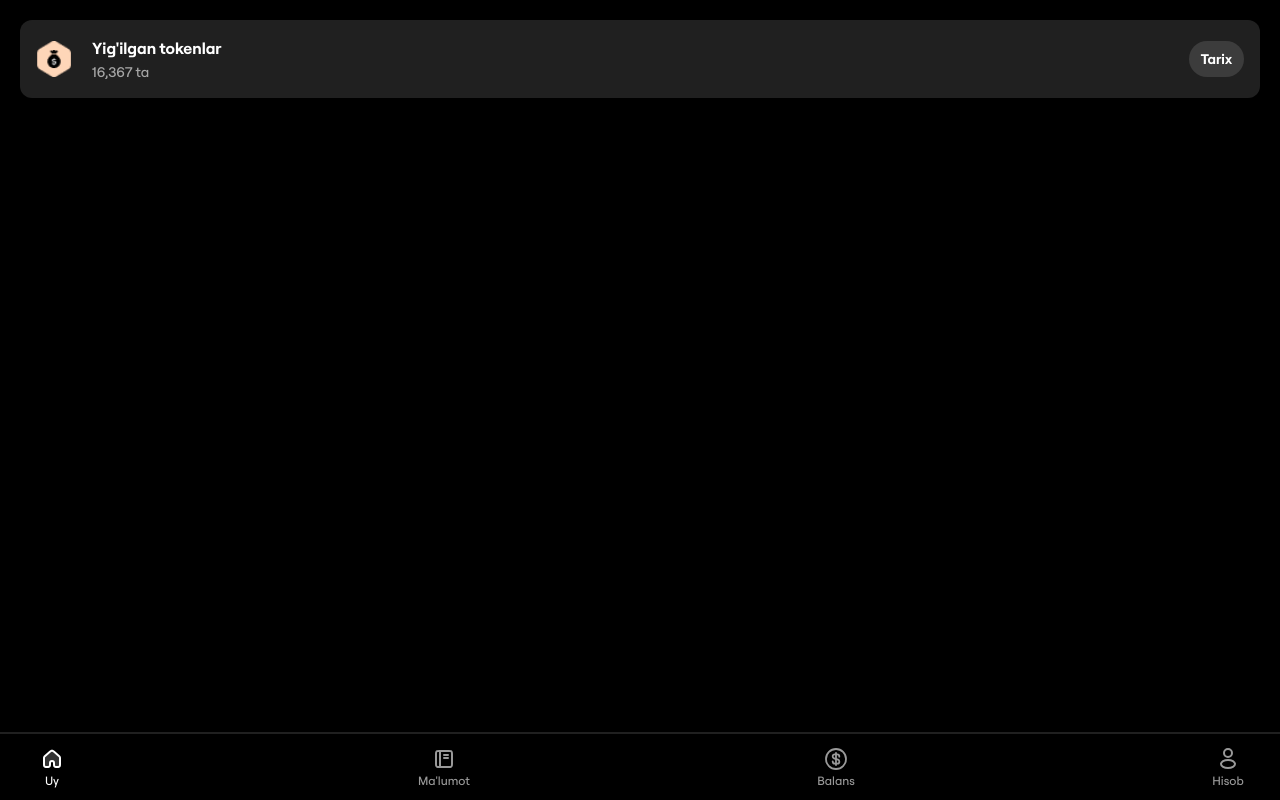
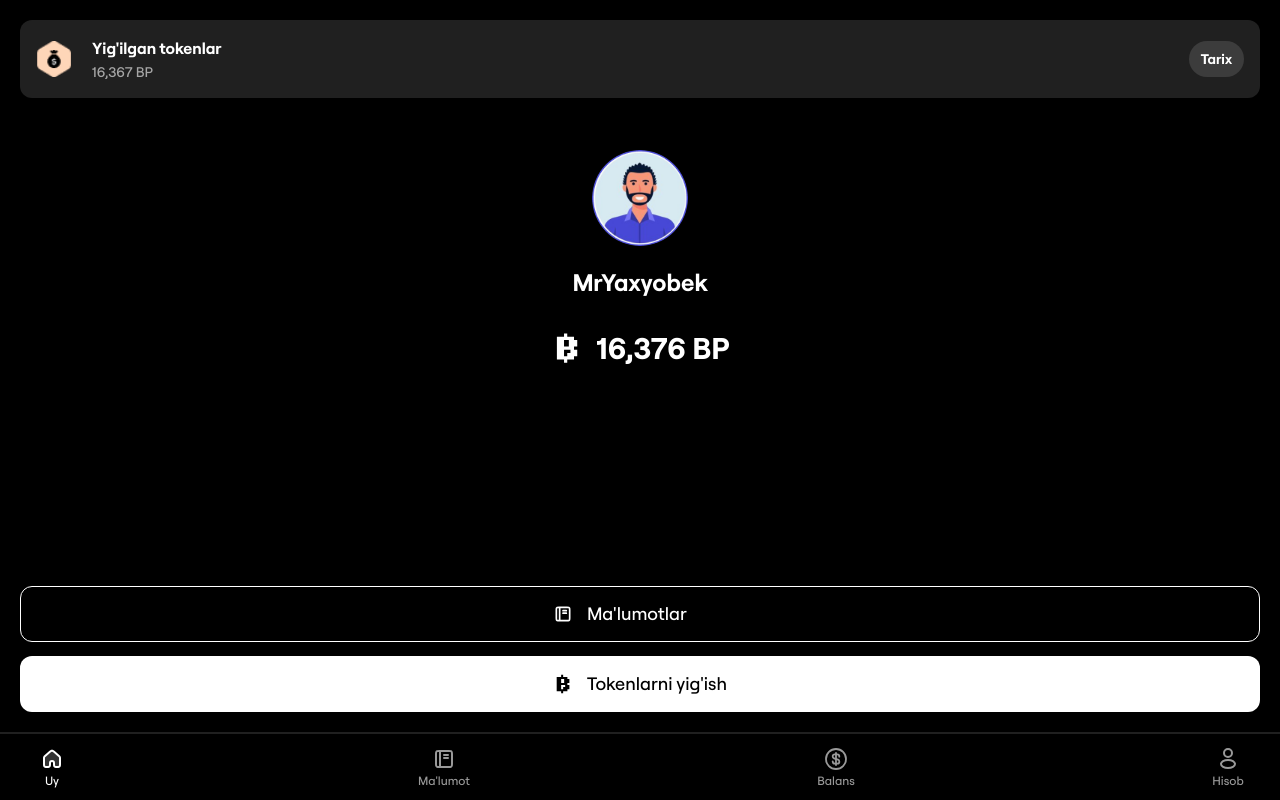
Before and after one commit to YaxyobekUz/claim-blum-tokens, a React (Vite) app: page / in a window 1280 px wide. Built offline with nearby package versions, Linux system fonts and the light colour scheme; a web font is replaced by a local one.

Commit message:
add homepage

```diff
--- a/src/pages/Home.jsx
+++ b/src/pages/Home.jsx
@@ -1,16 +1,18 @@
 import React from "react";
 import { Link } from "react-router-dom";
 
+// components
+import Blum from "../components/img/Blum";
+
 // images
 import hexagonImg from "../assets/images/others/hexagon-money.png";
+import profileImage from "../assets/images/profile/profile-pic-1.png";
 
 const Home = () => {
   return (
-    <>
+    <div className="flex flex-col gap-5 container pb-5 h-full">
       {/* header */}
-      <header className="py-5">
-        <div className="container">
-          {/* header content */}
+      <header className="py-5 mb-3">
         <div className="flex items-center justify-between bg-secondary px-4 py-3.5 rounded-xl md:py-4">
           <div className="flex items-center gap-3.5 md:gap-5">
             <img
@@ -28,7 +30,7 @@ const Home = () => {
               </div>
 
               {/* subtitle */}
-                <div className="text-sm opacity-60">16,367 ta</div>
+              <div className="text-sm opacity-60">16,367 BP</div>
             </div>
           </div>
 
@@ -40,9 +42,78 @@ const Home = () => {
             Tarix
           </Link>
         </div>
+      </header>
+
+      {/* mid content (profile wrapper) */}
+      <div className="flex flex-col items-center justify-center mb-auto">
+        {/* profile image */}
+        <img
+          width={96}
+          height={96}
+          src={profileImage}
+          alt="profile image"
+          className="size-24 bg-secondary mx-auto rounded-full mb-5"
+        />
+
+        {/* user name */}
+        <h1 className="text-2xl font-semibold text-center line-clamp-2 mb-8">
+          MrYaxyobek
+        </h1>
+
+        {/* tokens count */}
+        <div className="flex items-center justify-center gap-3.5">
+          {/* blum logo icon */}
+          <Blum size={32} />
+
+          {/* count */}
+          <p className="text-3xl font-semibold text-center">16,376 BP</p>
         </div>
-      </header>
-    </>
+      </div>
+
+      {/* main links wrapper */}
+      <div className="space-y-3.5">
+        <Link
+          to="/docs"
+          className="flex items-center justify-center gap-3.5 w-full h-14 rounded-xl border border-white"
+        >
+          {/* blum logo icon */}
+          <svg
+            width="20"
+            height="20"
+            fill="none"
+            viewBox="0 0 24 24"
+            xmlns="http://www.w3.org/2000/svg"
+          >
+            <g>
+              <path
+                id="Vector"
+                stroke="white"
+                strokeWidth="2"
+                className="fill"
+                strokeLinecap="round"
+                strokeLinejoin="round"
+                d="M8 4H7.2002C6.08009 4 5.51962 4 5.0918 4.21799C4.71547 4.40973 4.40973 4.71547 4.21799 5.0918C4 5.51962 4 6.08009 4 7.2002V16.8002C4 17.9203 4 18.4801 4.21799 18.9079C4.40973 19.2842 4.71547 19.5905 5.0918 19.7822C5.5192 20 6.07899 20 7.19691 20H8M8 4H16.8002C17.9203 4 18.4796 4 18.9074 4.21799C19.2837 4.40973 19.5905 4.71547 19.7822 5.0918C20 5.5192 20 6.07899 20 7.19691V16.8036C20 17.9215 20 18.4805 19.7822 18.9079C19.5905 19.2842 19.2837 19.5905 18.9074 19.7822C18.48 20 17.921 20 16.8031 20H8M8 4V20M12 11H16M12 8H16"
+              ></path>
+            </g>
+          </svg>
+
+          {/* text */}
+          <span className="text-lg min-w-[140px] text-start">Ma'lumotlar</span>
+        </Link>
+
+        {/* claim */}
+        <Link
+          to="/claim-tokens"
+          className="flex items-center justify-center gap-3.5 w-full h-14 bg-white rounded-xl"
+        >
+          {/* blum logo icon */}
+          <Blum size={20} fill="#000000" />
+
+          {/* text */}
+          <span className="text-lg text-black">Tokenlarni yig'ish</span>
+        </Link>
+      </div>
+    </div>
   );
 };
 
```
Lines whose indentation alone changed are shown as unchanged.
